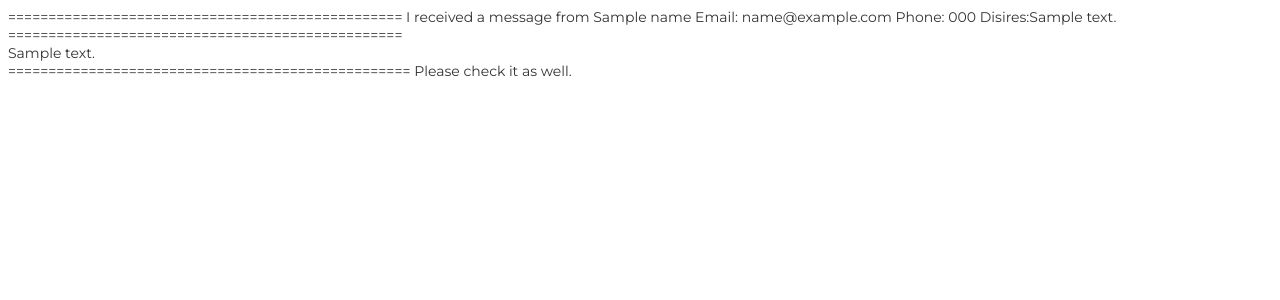
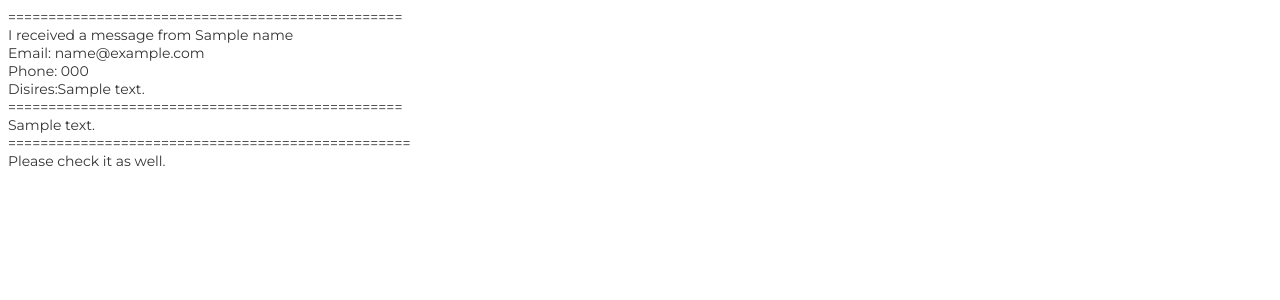
Before and after one commit to scriptsavvy420/RSHCI_Django, a Django app: template templates/components/templates/contact_mail.html in a window 1280 px wide. Shown: the top 300 px of the page. Run offline with Django 5.2, Linux system fonts and the light colour scheme; the template is opened without the code that fills it: most values are stand-ins (such as "Sample title", 1, 10 or a date in 2020); some web fonts are replaced.

Commit message:
fix mail template

```diff
--- a/templates/components/templates/contact_mail.html
+++ b/templates/components/templates/contact_mail.html
@@ -29,14 +29,14 @@
 <body>
     <div class="main__wrapper">
         <P class="ttl">
-=================================================
-I received a message from {{name}}
-Email: {{email}}
-Phone: {{phone}}
-Disires:{{disires}}
-=================================================</p>
-    <div class="content">{{ description }}</div>
-        <p class="ttl">==================================================
+=================================================<br>
+I received a message from {{name}}<br>
+Email: {{email}}<br>
+Phone: {{phone}}<br>
+Disires:{{disires}}<br>
+=================================================<br></p>
+    <div class="content">{{ description }}<br></div>
+        <p class="ttl">==================================================<br>
 Please check it as well.</p>
     </div>
 </body>
```
